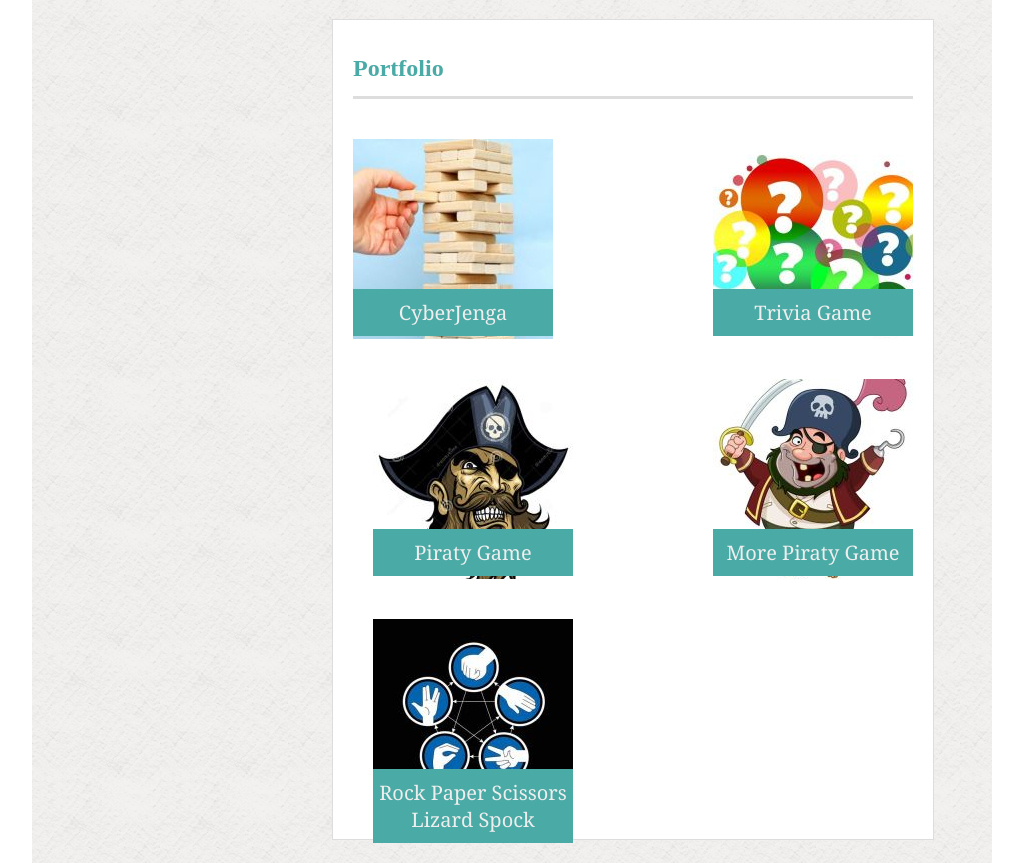
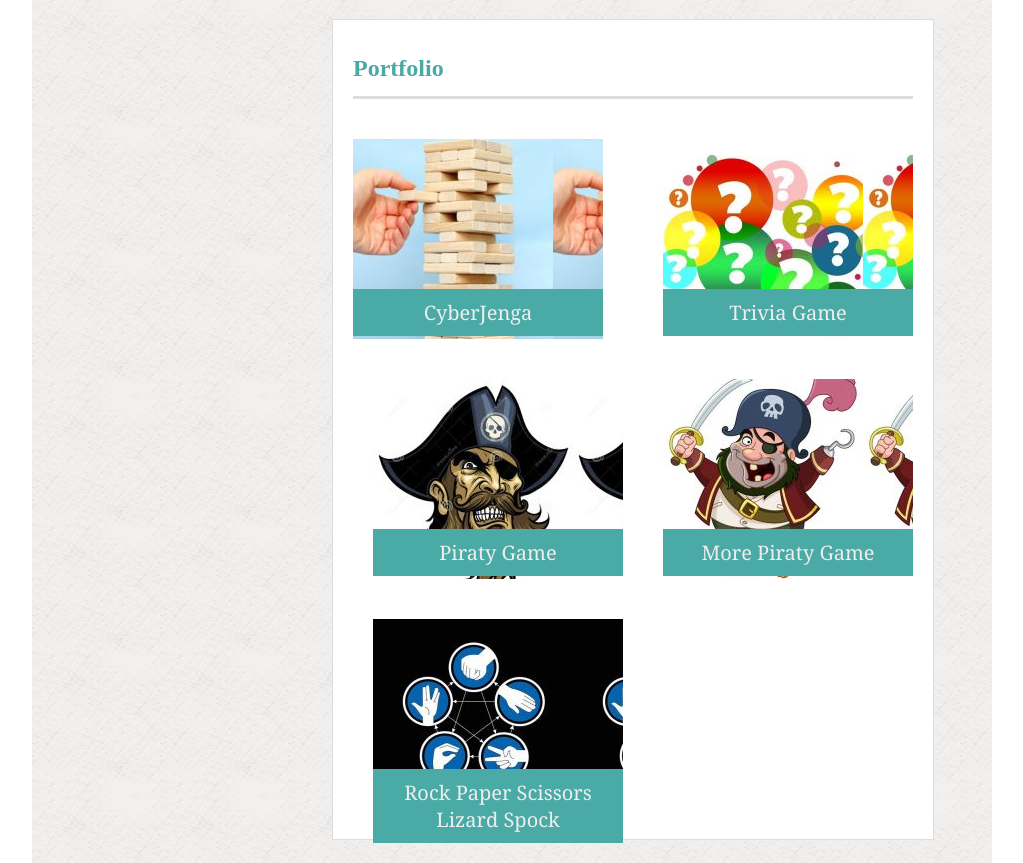
Before and after one commit to JDanielOC/Basic-Portfolio, a plain HTML site: page portfolio.html in a window 1280 px wide. Shown: the part 89-952 px from the top of the page, without its empty margins (128-1151 px from the left). Drawn offline with Linux system fonts and the light colour scheme.

Commit message:
tiny adjustment

```diff
--- a/assets/css/style.css
+++ b/assets/css/style.css
@@ -224,7 +224,7 @@ margin: 0px 20px 0px 0px; }
 
 
 .imgJenga {
-	width: 200px;
+	width: 250px;
 	height: 200px;
 	padding: 0px;
 	margin: 20px 20px 20px 0px;
@@ -233,7 +233,7 @@ margin: 0px 20px 0px 0px; }
 }
 
 .imgTrivia {
-	width: 200px;
+	width: 250px;
 	height: 200px;
 	padding: 0px;
 	margin: 20px 20px 20px 20px;
@@ -242,7 +242,7 @@ margin: 0px 20px 0px 0px; }
 }
 
 .imgPiraty {
-	width: 200px;
+	width: 250px;
 	height: 200px;
 	padding: 0px;
 	margin: 20px;
@@ -251,7 +251,7 @@ margin: 0px 20px 0px 0px; }
 }
 
 .imgPirates2 {
-	width: 200px;
+	width: 250px;
 	height: 200px;
 	padding: 0px;
 	margin: 20px;
@@ -260,7 +260,7 @@ margin: 0px 20px 0px 0px; }
 }
 
 .imgRPLSS {
-	width: 200px;
+	width: 250px;
 	height: 200px;
 	padding: 0px;
 	margin: 20px;
@@ -273,7 +273,7 @@ margin: 0px 20px 0px 0px; }
 	background-color: #4aaaa5;
 	position: absolute;
 	text-align: center;
-	width: 200px;
+	width: 250px;
 	color: #eee;
 	margin: 150px 0px 10px 0px;
 	padding: 10px 0px 10px 0px;
```
